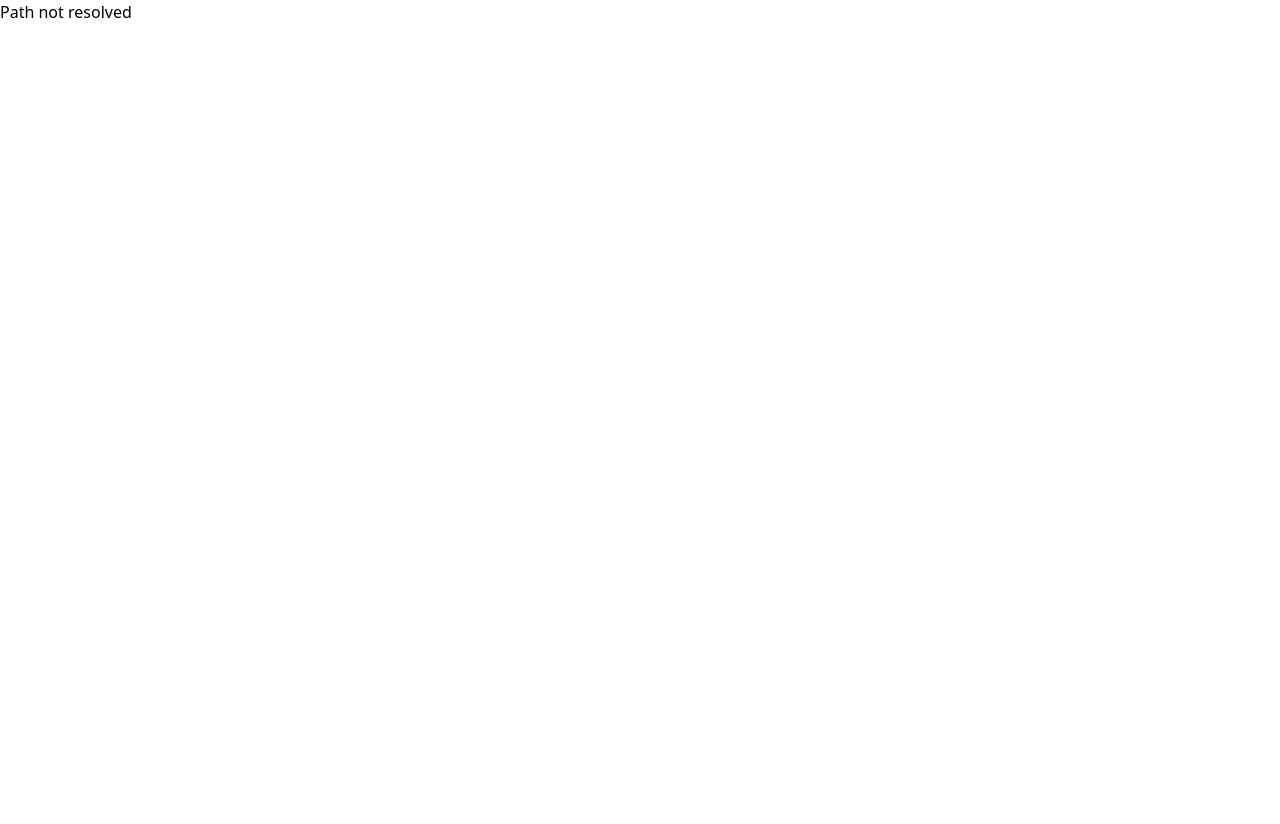
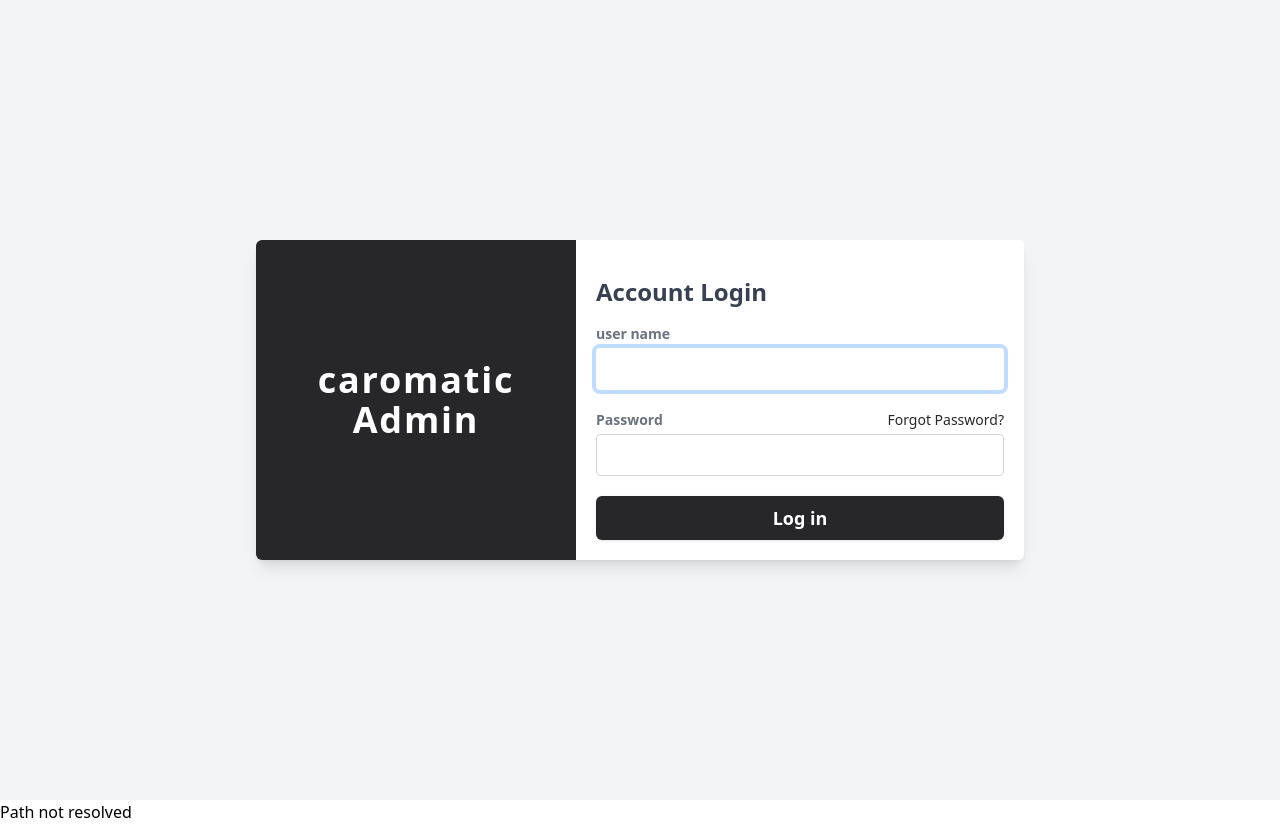
Before and after one commit to azadvt/caromatic, a React (Create React App) app: page /admin/login in a window 1280 px wide. Before the commit this address had no page. Before the commit the page ends 800 px from the top, so only its background shows below. Built offline with nearby package versions, Linux system fonts and the light colour scheme.

Commit message:
admin login with jwt

```diff
--- a/src/app/store.js
+++ b/src/app/store.js
@@ -1,8 +1,9 @@
 import {configureStore} from '@reduxjs/toolkit'
 import userAuthReducer from '../features/userAuth/userAuthSlice'
-
+ import adminAuthReducer from '../features/adminAuth/adminAuthSlice'
 export const store = configureStore({
     reducer:{
-        userAuth:userAuthReducer
+        userAuth:userAuthReducer,
+        adminAuth:adminAuthReducer
     }
 })
--- /dev/null
+++ b/src/features/adminAuth/adminAuthService.js
@@ -0,0 +1,30 @@
+import axios  from "axios";
+axios.defaults.baseURL = 'http://localhost:5000';
+
+const API_URL_ADMIN ='api/admin/'
+
+//Login user
+const adminLogin = async (adminData) => {
+    let response
+    if(adminData?.userName)  {
+         response = await axios.post(API_URL_ADMIN+'login',adminData)
+    }
+    if(response?.data) {
+        if(response.data.name==="admin"){
+            localStorage.setItem('admin',JSON.stringify(response.data))
+        }
+    }
+    return response.data
+}
+const adminLogout = () => {
+    localStorage.removeItem('admin')
+}
+
+
+
+
+const authAdminService = {
+    adminLogin,adminLogout
+}
+
+ export default authAdminService
--- /dev/null
+++ b/src/features/adminAuth/adminAuthSlice.js
@@ -0,0 +1,65 @@
+import { createSlice,createAsyncThunk} from "@reduxjs/toolkit";
+    import authAdminService from "./adminAuthService";
+
+//get user form localStorage
+
+const admin = JSON.parse(localStorage.getItem('admin'))
+const initialState = {
+    admin:admin ? admin :null,
+    isError:false,
+    isSuccess:false,
+    isLoading:false,
+    message:''
+}
+
+
+//Login user
+export const  adminLogin = createAsyncThunk('authAdmin/login',async(admin,thunkAPI) => {
+    try {
+        console.log(admin);
+        return await authAdminService.adminLogin(admin)
+    } catch (error) {
+        const message = (error.response && error.response.data && error.response.data.message) || error.message || error.toString()
+        return thunkAPI.rejectWithValue(message)
+    }
+})
+
+
+export const adminLogout =   ('authAdmin/logout',async()=> {
+    await authAdminService.adminLogout()
+})
+
+export const authAdminSlice = createSlice({
+    name:'authAdmin',
+    initialState,
+    reducers:{
+        reset:(state)=>{
+            state.isLoading = false
+            state.isError = false
+            state.isSuccess = false
+            state.message = ''
+        }
+    },
+    extraReducers:(builder)=>{
+        builder
+        .addCase(adminLogin.pending,(state)=>{
+            state.isLoading = true
+        })
+        .addCase(adminLogin.fulfilled,(state,action)=>{
+            state.isLoading = false
+            state.isSuccess = true
+            state.admin = action.payload
+        })
+        .addCase(adminLogin.rejected,(state,action)=>{
+            state.isLoading = false
+            state.isError =  true
+            state.message = action.payload
+            state.admin = null
+        })
+
+
+    }
+})
+
+export const {reset} = authAdminSlice.actions
+export default authAdminSlice.reducer
--- /dev/null
+++ b/src/pages/admin/AdminLogin.js
@@ -0,0 +1,111 @@
+import React from "react";
+import {useEffect} from 'react'
+import {useSelector,useDispatch} from 'react-redux'
+import { useNavigate } from 'react-router-dom'
+import { adminLogin,reset } from "../../features/adminAuth/adminAuthSlice";
+import { useForm } from "react-hook-form";
+
+function AdminLogin() {
+  const {
+    register,
+    handleSubmit,
+    formState: { errors },
+  } = useForm();
+  const onSubmit = async data => {
+    console.log(data);
+    dispatch(adminLogin(data))
+  };
+
+const navigate = useNavigate()
+const dispatch = useDispatch()
+const {admin,isLoading,isError,isSuccess,message } = useSelector((state)=>state.adminAuth)
+
+useEffect(()=>{
+  if(isError){
+      alert(isError)
+  }
+  if(isSuccess  || admin) {
+      navigate('/admin')
+  }
+      dispatch(reset())
+},[admin,isError,isSuccess,message,navigate])
+
+  return (
+    <div className="flex items-center min-h-screen p-4 bg-gray-100 lg:justify-center">
+      <div className="flex flex-col overflow-hidden bg-white rounded-md shadow-lg max md:flex-row md:flex-1 lg:max-w-screen-md">
+        <div className="p-4 py-6 text-white bg-zinc-800 md:w-80 md:flex-shrink-0 md:flex md:flex-col md:items-center md:justify-evenly">
+          <div className="my-3 text-4xl font-bold tracking-wider text-center">
+            <a href="/">caromatic <br /> Admin</a>
+          </div>
+
+
+
+        </div>
+        <div className="p-5 bg-white md:flex-1">
+          <h3 className="my-4 text-2xl font-semibold text-gray-700">
+            Account Login
+          </h3>
+          <form onSubmit={handleSubmit(onSubmit)} className="flex flex-col space-y-5">
+            <div className="flex flex-col space-y-1">
+              <label
+                htmlFor="email"
+                className="text-sm font-semibold text-gray-500"
+              >
+                user name
+              </label>
+              <input
+
+                id="email"
+                name="userName"
+                {...register("userName", { required: true,  })}
+                autoFocus
+                className="px-4 py-2 transition duration-300 border border-gray-300 rounded focus:border-transparent focus:outline-none focus:ring-4 focus:ring-blue-200"
+              />
+              {errors.userName && errors.userName.type === "required" && (
+                  <p className="text-red-600 text-sm">please enter your user name</p>
+                )}
+            </div>
+            <div className="flex flex-col space-y-1">
+              <div className="flex items-center justify-between">
+                <label
+                  htmlFor="password"
+                  className="text-sm font-semibold text-gray-500"
+                >
+                  Password
+                </label>
+                <a
+                  href="/"
+                  className="text-sm text-zinc-800 hover:underline focus:zinc-800"
+                >
+                  Forgot Password?
+                </a>
+              </div>
+              <input
+               {...register("password", { required: true,  })}
+                type="password"
+                id="password"
+                name="password"
+                className="px-4 py-2 transition duration-300 border border-gray-300 rounded focus:border-transparent focus:outline-none focus:ring-4 focus:ring-blue-200"
+              />
+              {errors.password && errors.password.type === "required" && (
+                  <p className="text-red-600 text-sm">please enter your password</p>
+                )}
+            </div>
+
+            <div>
+              <button
+                type="submit"
+                className="w-full px-4 py-2 text-lg font-semibold text-white transition-colors duration-300 bg-zinc-800 rounded-md shadow hover:bg-zinc-900 focus:outline-none focus:ring-blue-200 focus:ring-4"
+              >
+                Log in
+              </button>
+            </div>
+
+          </form>
+        </div>
+      </div>
+    </div>
+  );
+}
+
+export default AdminLogin;
--- a/src/routes/AdminRoute.js
+++ b/src/routes/AdminRoute.js
@@ -1,11 +1,13 @@
 import React from "react";
 import { Routes, Route } from "react-router-dom";
+import AdminLogin from "../pages/admin/AdminLogin";
 import DashBoard from "../pages/admin/DashBoard";
 
 function AdminRoute() {
   return (
     <>
       <Routes>
+        <Route path={"/admin/login"} element={<AdminLogin/>}/>
         <Route path={"/admin"} element={<DashBoard />} />
       </Routes>
     </>
```
